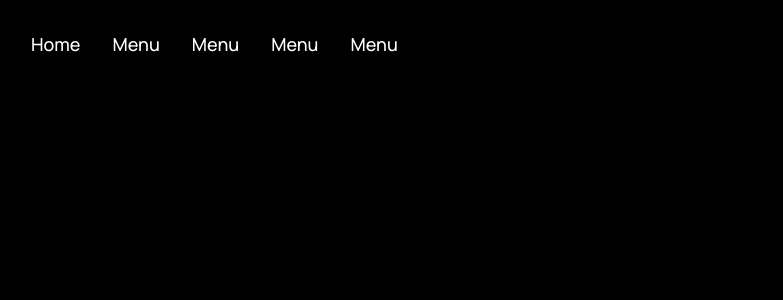
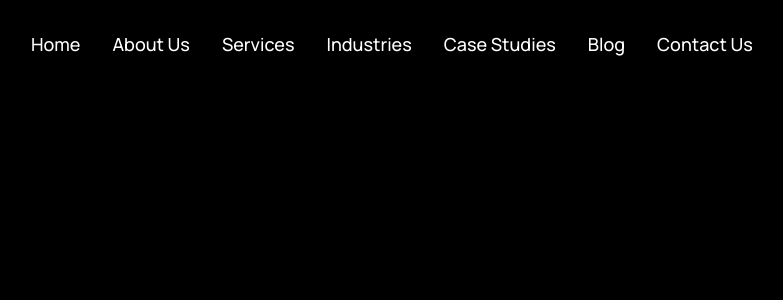
Before and after one commit to mugambijavan/QuantumVentures, a React (Create React App) app: page / in a window 1280 px wide. Shown: the top 300 px of the page, without its empty margins (81-864 px from the left). Built offline with nearby package versions, Linux system fonts and the light colour scheme.

Commit message:
"Updated navbar links from 'Menu' to specific page links (About Us, Services, Industries, Case Studies, Blog, Contact Us)"

```diff
--- a/src/components/navbar/Navbar.jsx
+++ b/src/components/navbar/Navbar.jsx
@@ -19,10 +19,12 @@
 
             <div className="quantum__navbar-links_container">
             <p><a href="#home" onClick={handleCloseMenu}>Home</a></p>
-            <p><a href="#menu" onClick={handleCloseMenu}>Menu</a></p>
-            <p><a href="#menu" onClick={handleCloseMenu}>Menu</a></p>
-            <p><a href="#menu" onClick={handleCloseMenu}>Menu</a></p>
-            <p><a href="#menu" onClick={handleCloseMenu}>Menu</a></p>
+            <p><a href="#about" onClick={handleCloseMenu}>About Us</a></p>
+            <p><a href="#services" onClick={handleCloseMenu}>Services</a></p>
+            <p><a href="#industries" onClick={handleCloseMenu}>Industries</a></p>
+            <p><a href="#case" onClick={handleCloseMenu}>Case Studies</a></p>
+            <p><a href="#blog" onClick={handleCloseMenu}>Blog</a></p>
+            <p><a href="#contact" onClick={handleCloseMenu}>Contact Us</a></p>
             </div>
         </div>
         <div className="quantum__navbar-menu">
@@ -32,11 +34,13 @@
             {toggleMenu && (
             <div className="quantum__navbar-menu_container scale-up-center">
             <div className="quantum__navbar-menu_container-links">
-                <p><a href="#home" onClick={handleCloseMenu}>Home</a></p>
-                <p><a href="#menu" onClick={handleCloseMenu}>Menu</a></p>
-                <p><a href="#menu" onClick={handleCloseMenu}>Menu</a></p>
-                <p><a href="#menu" onClick={handleCloseMenu}>Menu</a></p>
-                <p><a href="#menu" onClick={handleCloseMenu}>Menu</a></p>
+            <p><a href="#home" onClick={handleCloseMenu}>Home</a></p>
+            <p><a href="#about" onClick={handleCloseMenu}>About Us</a></p>
+            <p><a href="#services" onClick={handleCloseMenu}>Services</a></p>
+            <p><a href="#industries" onClick={handleCloseMenu}>Industries</a></p>
+            <p><a href="#case" onClick={handleCloseMenu}>Case Studies</a></p>
+            <p><a href="#blog" onClick={handleCloseMenu}>Blog</a></p>
+            <p><a href="#contact" onClick={handleCloseMenu}>Contact Us</a></p>
             </div>
 
             </div>
```
